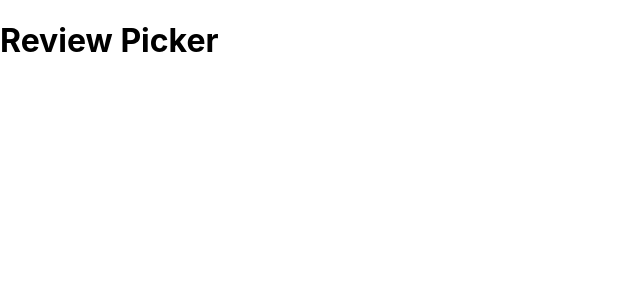
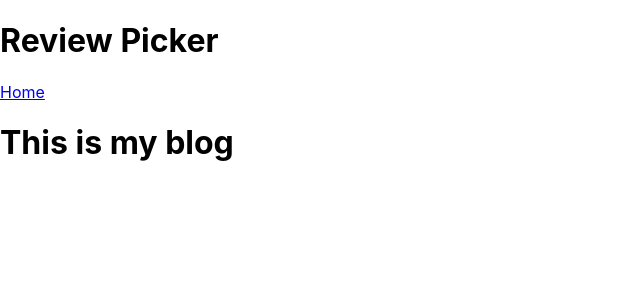
Before and after one commit to Niamul-Hasan/Product-analysis-website, a React (Create React App) app: page /blogs in a window 1280 px wide. Before the commit this address had no page. Shown: the top 300 px of the page, without its empty margins (0-640 px from the left). Built offline with nearby package versions, Linux system fonts and the light colour scheme.

Commit message:
404 component is added

```diff
--- a/src/App.js
+++ b/src/App.js
@@ -3,6 +3,8 @@ import './App.css';
 import { Route, Routes } from 'react-router-dom';
 import Home from './Components/Home/Home';
 import Header from './Components/Header/Header';
+import Blogs from './Components/Blogs/Blogs';
+import NotFound from './Components/NotFound/NotFound';
 
 function App() {
   return (
@@ -10,6 +12,8 @@ function App() {
       <Header></Header>
       <Routes>
         <Route path="/" element={<Home />}></Route>
+        <Route path="/blogs" element={<Blogs />}></Route>
+        <Route path="*" element={<NotFound />}></Route>
       </Routes>
 
     </div>
--- /dev/null
+++ b/src/Components/Blogs/Blogs.js
@@ -0,0 +1,11 @@
+import React from 'react';
+
+const Blogs = () => {
+    return (
+        <div>
+            <h1>This is my blog</h1>
+        </div>
+    );
+};
+
+export default Blogs;
--- a/src/Components/Header/Header.js
+++ b/src/Components/Header/Header.js
@@ -1,9 +1,11 @@
 import React from 'react';
+import { Link } from 'react-router-dom';
 
 const Header = () => {
     return (
         <div>
             <h1>Review Picker</h1>
+            <Link to="/">Home</Link>
         </div>
     );
 };
--- /dev/null
+++ b/src/Components/NotFound/NotFound.js
@@ -0,0 +1,12 @@
+import React from 'react';
+
+const NotFound = () => {
+    return (
+        <div>
+            <h3>The page you are looking for is not found</h3>
+            <h1>Error: 404</h1>
+        </div>
+    );
+};
+
+export default NotFound;
```
